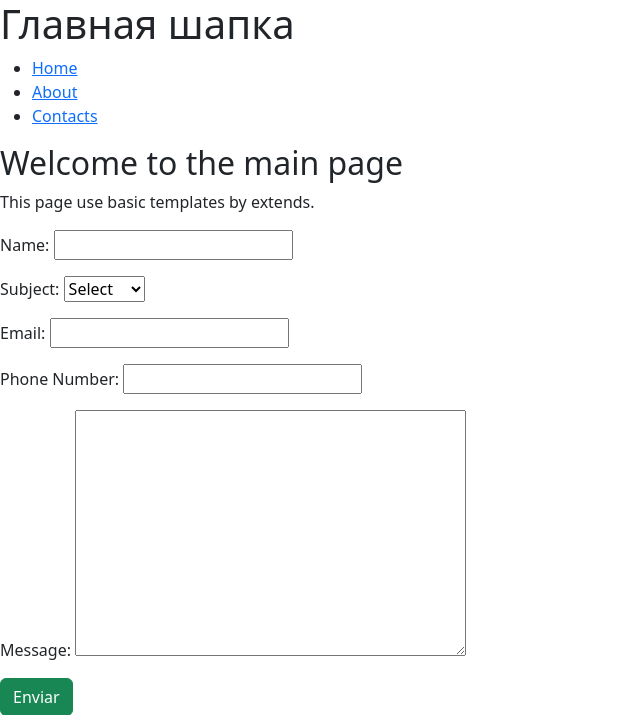
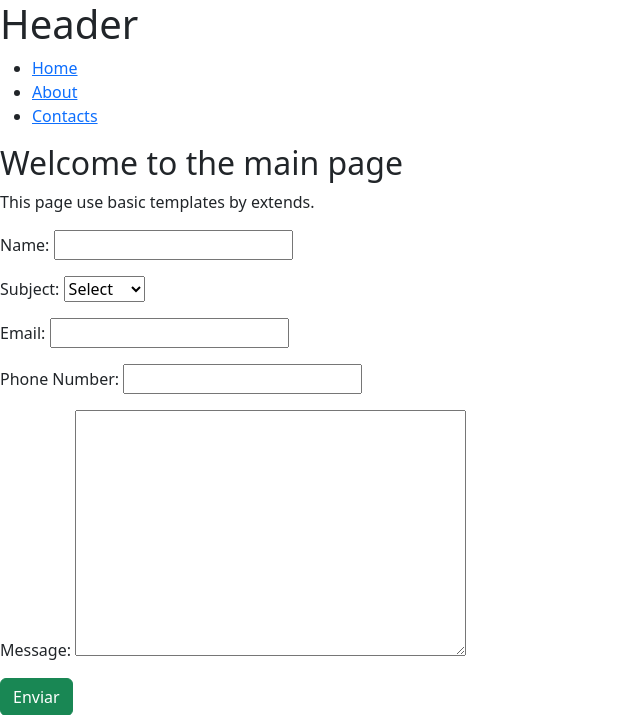
Before and after one commit to Webtech87/santibrow, a Django app: page / in a window 1280 px wide. Shown: the top 715 px of the page, without its empty margins (0-640 px from the left). Run offline with Django 5.2, Linux system fonts and the light colour scheme.

Commit message:
[UPDATE] index.html

```diff
--- a/santibrow/main/templates/main/base.html
+++ b/santibrow/main/templates/main/base.html
@@ -16,7 +16,7 @@
 </head>
 <body>
 <header>
-    <h1>Главная шапка</h1>
+    <h1>Header</h1>
     <nav>
         <ul>
             <li><a href="#">Home</a></li>
@@ -25,6 +25,8 @@
         </ul>
     </nav>
 </header>
+
+
 
 
 <div class="content">
```
